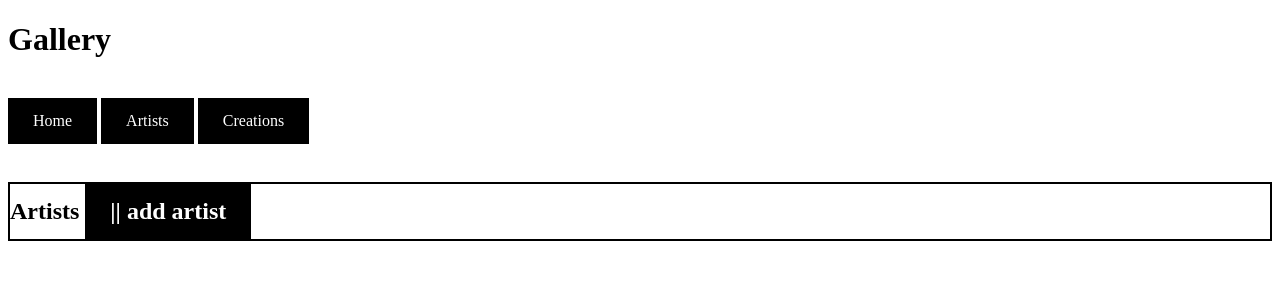
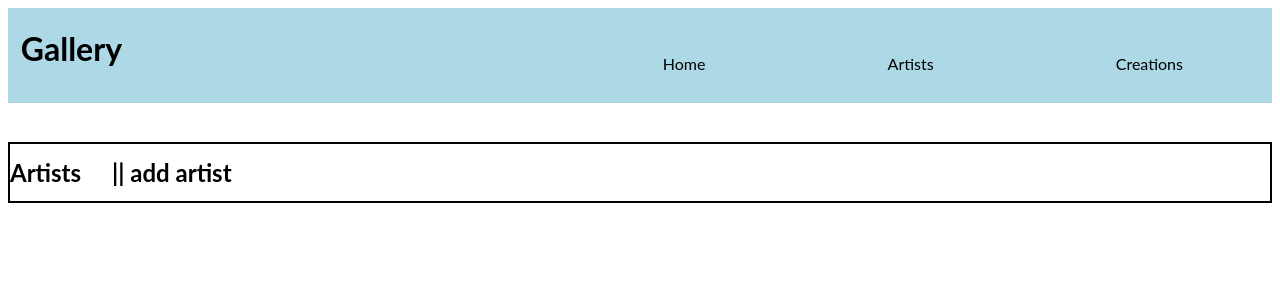
Before and after one commit to n7nightwing/artist-gallery, a Django app: page /artists/ in a window 1280 px wide. Shown: the top 300 px of the page. Run offline with Django 3.2, Linux system fonts and the light colour scheme; data that the repository does not hold is empty.

Commit message:
messy idk?

```diff
--- a/gallery/static/css/gallery.css
+++ b/gallery/static/css/gallery.css
@@ -1,3 +1,38 @@
+body {
+    display: flex;
+    flex-direction: column;
+    font-family: Lato;
+}
+
+.header {
+    flex-direction: row;
+    display: inline-flex;
+    width: 100%;
+    justify-content: space-between;
+    background-color: lightblue;
+    margin: 0 auto;
+    padding: 0;
+}
+
+a {
+    text-decoration: none;
+    color: black;
+}
+
+ul {
+    list-style: none;
+    padding-top: 2vh;
+}
+
+ul#navbar li {
+    display: inline;
+    padding: 5vw;
+}
+
+h1 {
+    padding-left: 1vw;
+}
+
 /* list.html */
 .list-h2 {
     border: black solid 2px;
@@ -5,8 +40,8 @@
 
 a:link {
     text-decoration: none;
-    background-color: black;
-    color: white;
+    background-color:;
+    color: black;
     padding: 14px 25px;
     text-align: center;
     display: inline-block;
--- a/gallery/templates/gallery/artist_list.html
+++ b/gallery/templates/gallery/artist_list.html
@@ -5,6 +5,7 @@
     <ul>
         {% for artist in artists %}
             <li>
+                <img src="{{artist.avatar}}" /> <br />
                 <a href="{% url 'artist_detail' pk=artist.id %}">{{ artist.name }}</a>
             </li>
         {% endfor %}
--- a/gallery/templates/gallery/base.html
+++ b/gallery/templates/gallery/base.html
@@ -9,13 +9,20 @@
   <link rel="stylesheet" href="{% static 'css/gallery.css' %}">
 </head>
 <body>
+  <div class="header">
 <h1>Gallery</h1><br>
     <nav>
+      <ul id="navbar">
+        <li>
         <a href="/">Home</a>
+        </li><li>
         <a href="{% url 'artist_list' %}">Artists</a>
+        </li><li>
         <a href="{% url 'creation_list' %}">Creations</a>
-
-    </nav><br>
+        </li>
+        </ul>
+    </nav>
+    </div><br>
     {% block content %} {% endblock %}
 
 </body>
```
